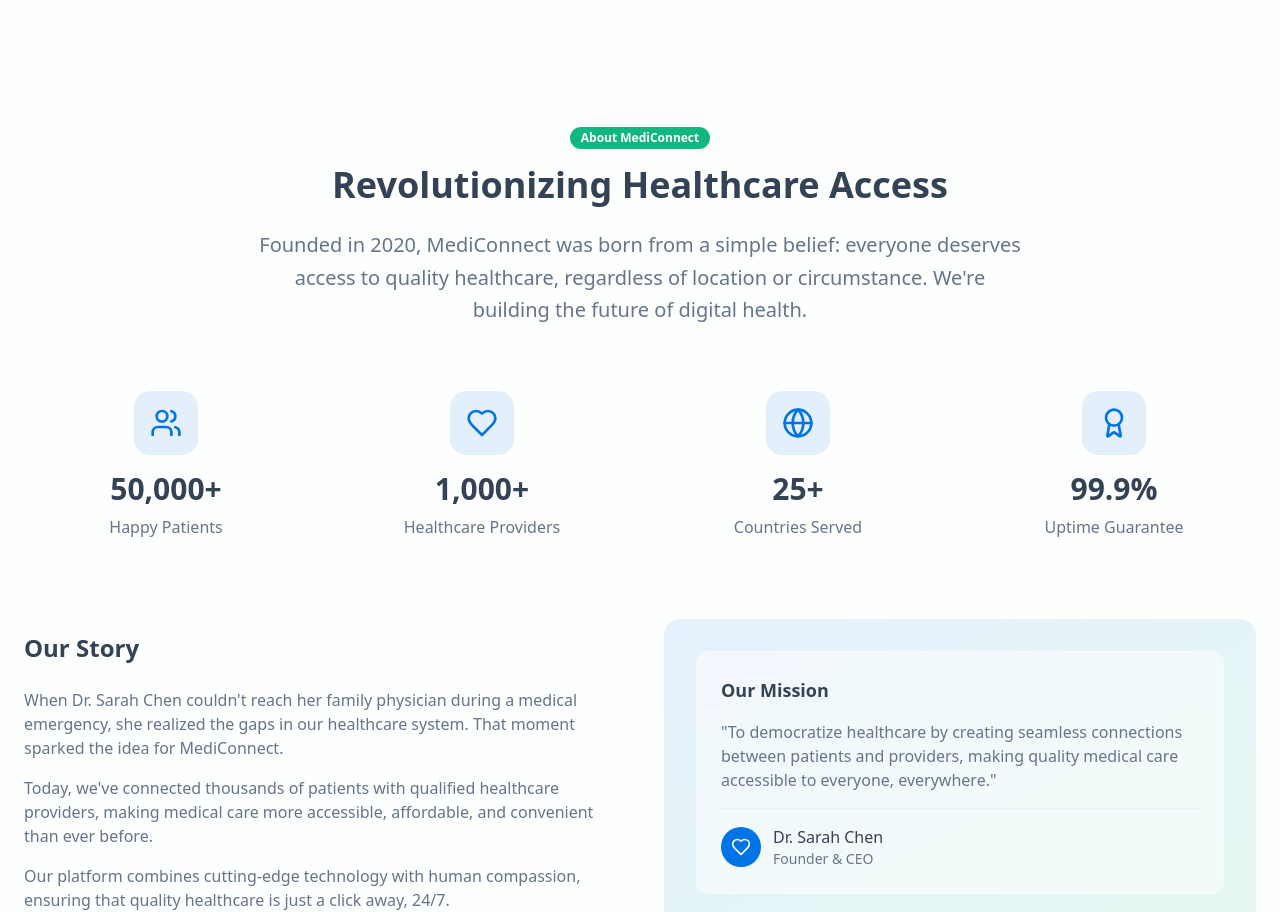
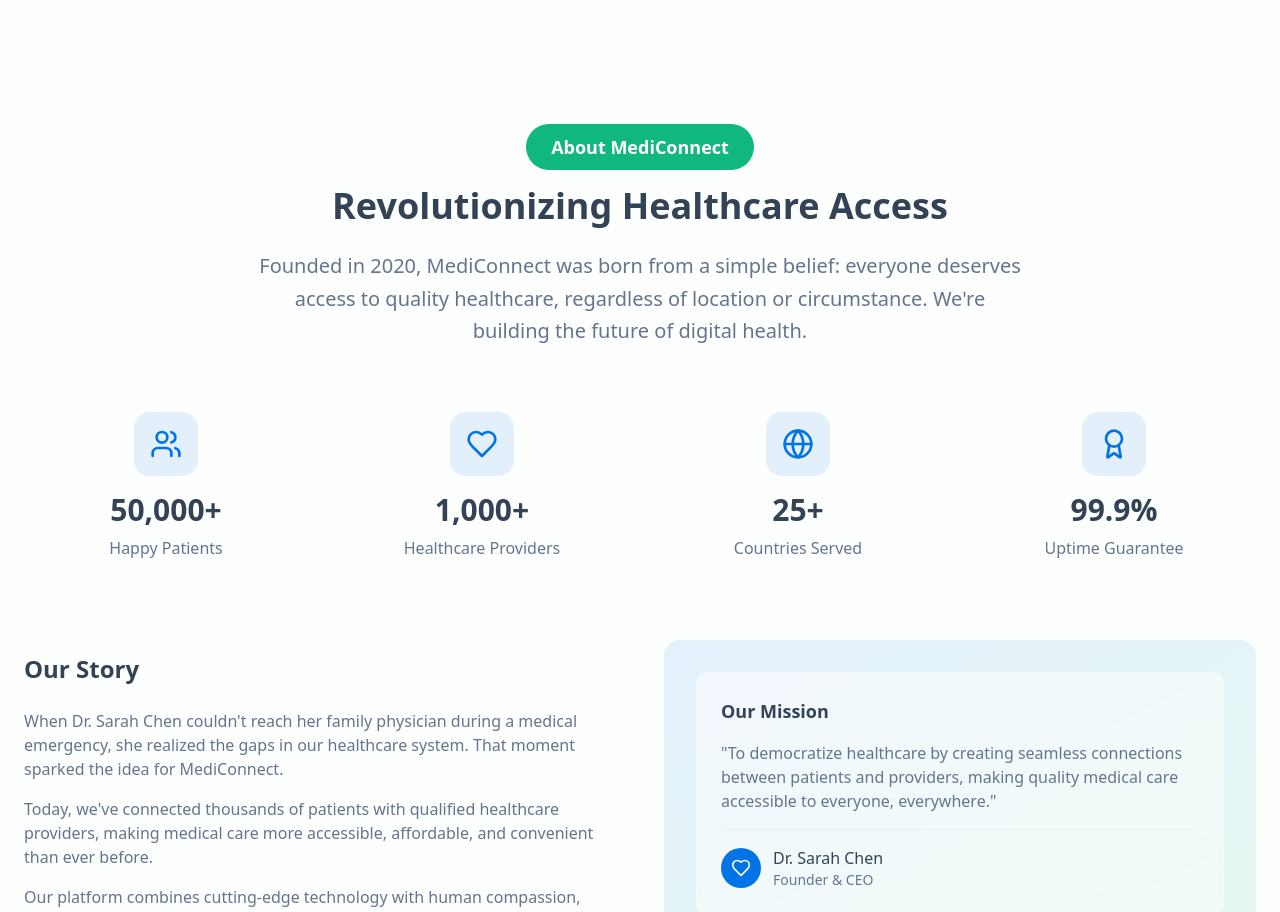
Before and after one commit to OVERGEAREDMONARCH/medipath-pro, a React (Vite) app: page / in a window 1280 px wide. Shown: the part 1920-2832 px from the top of the page. Built offline with nearby package versions, Linux system fonts and the light colour scheme.

Commit message:
Adjust heading sizes
Make headings in the About section larger to improve visibility.

```diff
--- a/src/components/AboutSection.tsx
+++ b/src/components/AboutSection.tsx
@@ -33,7 +33,7 @@ const AboutSection = () => {
       <div className="container mx-auto px-6">
         {/* Header */}
         <div className="text-center mb-16">
-          <Badge variant="secondary" className="mb-4">About MediConnect</Badge>
+          <Badge variant="secondary" className="mb-4 text-lg px-6 py-2">About MediConnect</Badge>
           <h2 className="text-3xl md:text-4xl font-bold mb-6">
             Revolutionizing Healthcare Access
           </h2>
```
